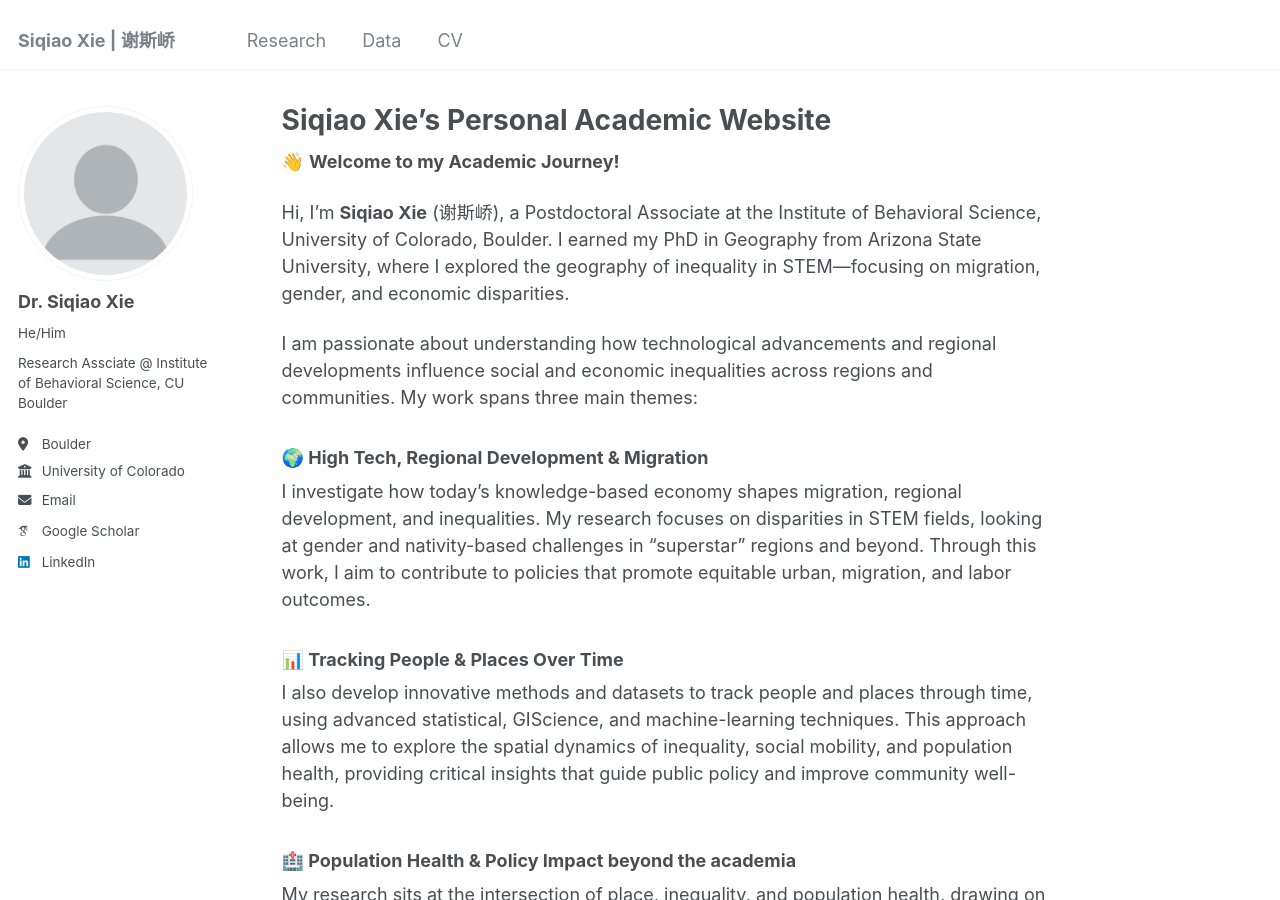
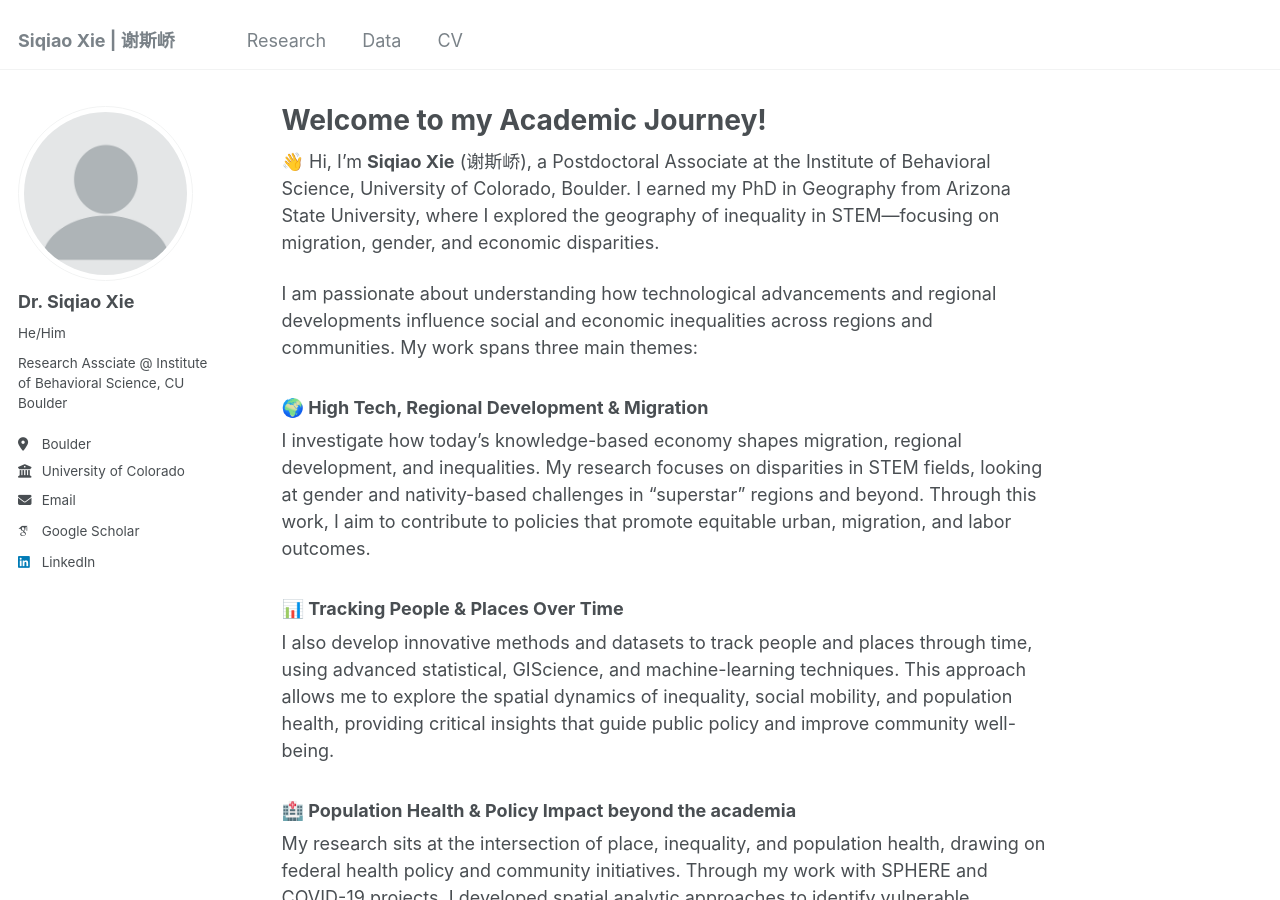
Before and after one commit to xiesiqiao/xiesiqiao.github.io, a Jekyll site: the page built from _pages/about.md, in a window 1280 px wide and 900 px high. Built offline with Jekyll 4.4.1, drawn with Linux system fonts in a browser that asks for light colours; some web fonts are replaced.

Commit message:
Update about.md

```diff
--- a/_pages/about.md
+++ b/_pages/about.md
@@ -1,15 +1,13 @@
 ---
 permalink: /
-title: "Siqiao Xie's Personal Academic Website"
+title: "**Welcome to my Academic Journey!**"
 author_profile: true
 redirect_from:
   - /about/
   - /about.html
 ---
 
-👋 **Welcome to my Academic Journey!**
-
-Hi, I'm **Siqiao Xie** (谢斯峤), a Postdoctoral Associate at the Institute of Behavioral Science, University of Colorado, Boulder. I earned my PhD in Geography from Arizona State University, where I explored the geography of inequality in STEM—focusing on migration, gender, and economic disparities.
+👋 Hi, I'm **Siqiao Xie** (谢斯峤), a Postdoctoral Associate at the Institute of Behavioral Science, University of Colorado, Boulder. I earned my PhD in Geography from Arizona State University, where I explored the geography of inequality in STEM—focusing on migration, gender, and economic disparities.
 
 I am passionate about understanding how technological advancements and regional developments influence social and economic inequalities across regions and communities. My work spans three main themes:
 
```
